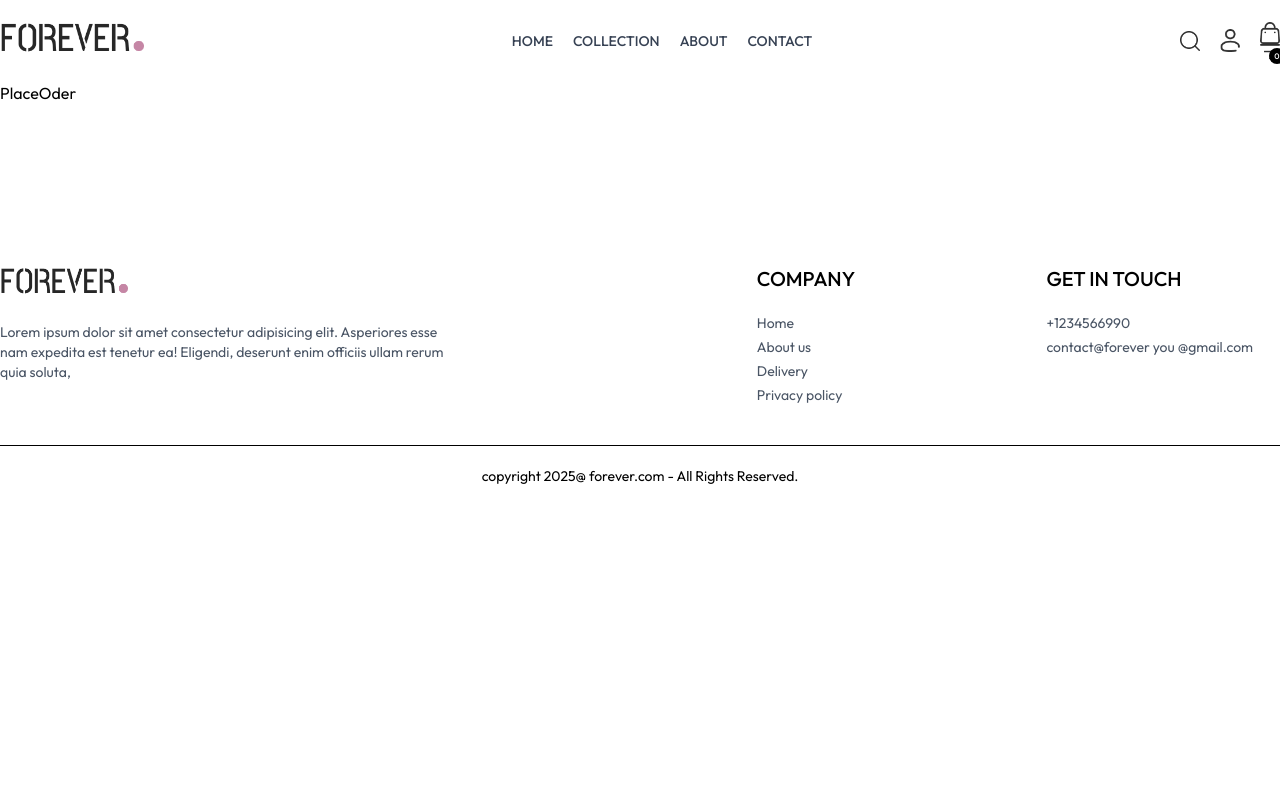
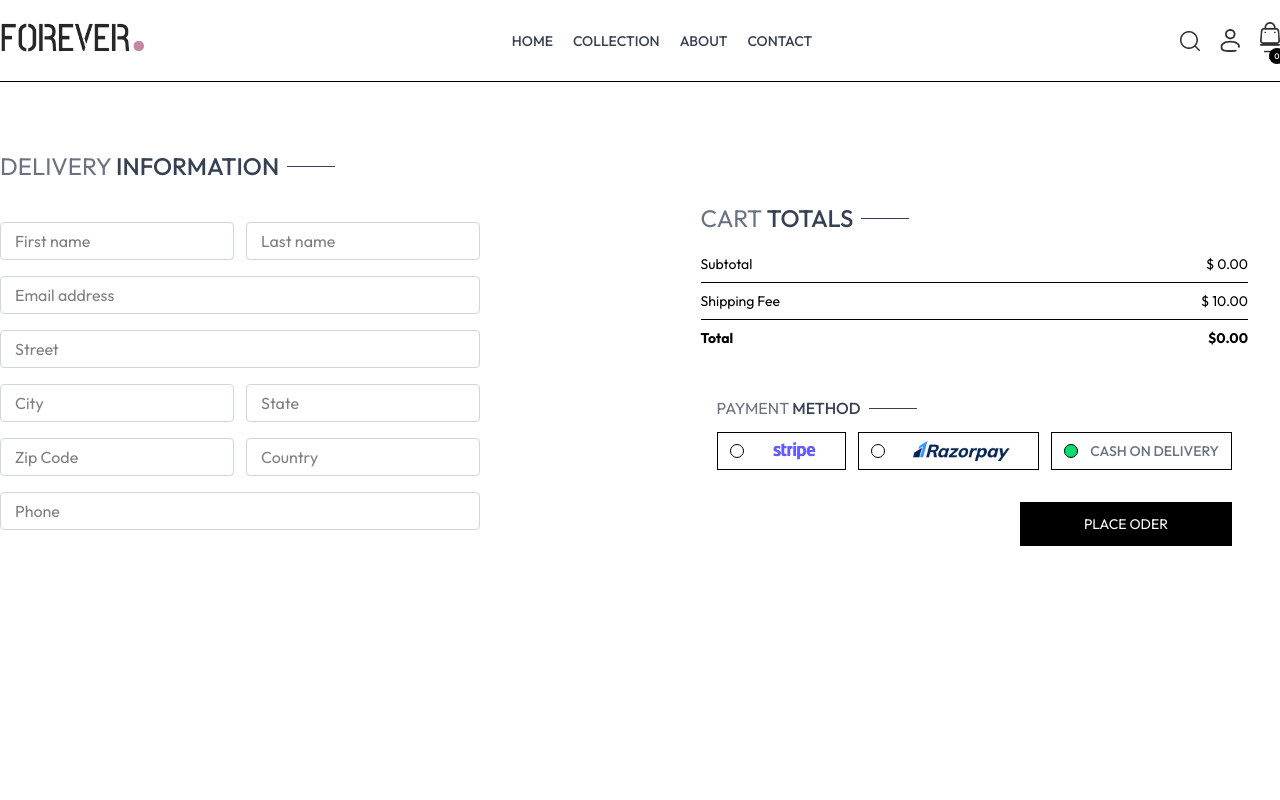
Before and after one commit to Berita-Winnie/e-commerse, a React app in the folder front_end/: page /placeOder in a window 1280 px wide. Shown: the top 800 px of the page. Built offline with nearby package versions, Linux system fonts and the light colour scheme; the HTML template or start-up script is replaced by a standard one.

Commit message:
feat(place-order): complete UI and layout for place order page

```diff
--- a/front_end/src/pages/PlaceOder.jsx
+++ b/front_end/src/pages/PlaceOder.jsx
@@ -1,7 +1,125 @@
-import React from 'react'
+import React, { useState } from 'react'
+import Title from '../components/Title'
+import CartTotal from '../components/CartTotal'
+import { assets } from '../assets/frontend_assets/assets'
 
 const PlaceOder = () => {
-  return <div>PlaceOder</div>
+  const [method, setMethod] = useState('cod')
+  return (
+    <div className="flex flex-col sm:flex-row justify-between gap-4 pt-5  sm:pt-14 min-h-[80vh] border-t">
+      {/* -------------Left Side----------------- */}
+
+      <div className="flex flex-col gap-4 w-full sm:max-w-[480px]">
+        <div className="text-xl sm:text-2xl my-3">
+          <Title text1={'DELIVERY'} text2={'INFORMATION'} />
+        </div>
+        <div className="flex gap-3 ">
+          <input
+            className="border border-gray-300 rounded py-1.5 px-3.5 w-full"
+            type="text"
+            placeholder="First name"
+          />
+          <input
+            className="border border-gray-300 rounded py-1.5 px-3.5 w-full"
+            type="text"
+            placeholder="Last name"
+          />
+        </div>
+        <input
+          className="border border-gray-300 rounded py-1.5 px-3.5 w-full"
+          type="email"
+          placeholder="Email address"
+        />
+        <input
+          className="border border-gray-300 rounded py-1.5 px-3.5 w-full"
+          type="text"
+          placeholder="Street"
+        />
+        <div className="flex gap-3 ">
+          <input
+            className="border border-gray-300 rounded py-1.5 px-3.5 w-full"
+            type="text"
+            placeholder="City"
+          />
+          <input
+            className="border border-gray-300 rounded py-1.5 px-3.5 w-full"
+            type="text"
+            placeholder="State"
+          />
+        </div>
+        <div className="flex gap-3 ">
+          <input
+            className="border border-gray-300 rounded py-1.5 px-3.5 w-full"
+            type="number"
+            placeholder="Zip Code"
+          />
+          <input
+            className="border border-gray-300 rounded py-1.5 px-3.5 w-full"
+            type="text"
+            placeholder="Country"
+          />
+        </div>
+        <input
+          className="border border-gray-300 rounded py-1.5 px-3.5 w-full"
+          type="number"
+          placeholder="Phone"
+        />
+      </div>
+      {/* -----------Right Side------------ */}
+      <div className="mt-8">
+        <div className="m-8  min-w-80">
+          <CartTotal />
+        </div>
+        <div className="m-12 ">
+          <Title text1={'PAYMENT'} text2={'METHOD'} />
+          {/* ------------Payment Method Selection--------------- */}
+          <div className="flex gap-3 flex-col lg:flex-row">
+            <div
+              onClick={() => setMethod('stripe')}
+              className="flex  items-center gap-3 border p-2  px-3 cursor-pointer  "
+            >
+              <p
+                className={`min-w-3.5 h-3.5 border rounded-full ${
+                  method === 'stripe' ? 'bg-green-400' : ''
+                }`}
+              ></p>
+              <img className="h-5 mx-4" src={assets.stripe_logo} alt="" />
+            </div>
+            <div
+              onClick={() => setMethod('razorpay')}
+              className="flex  items-center gap-3 border p-2  px-3 cursor-pointer  "
+            >
+              <p
+                className={`min-w-3.5 h-3.5 border rounded-full  ${
+                  method === 'razorpay' ? 'bg-green-400' : ''
+                }`}
+              ></p>
+              <img className="h-5 mx-4" src={assets.razorpay_logo} alt="" />
+            </div>
+
+            <div
+              onClick={() => setMethod('cod')}
+              className="flex  items-center gap-3 border p-2  px-3 cursor-pointer  "
+            >
+              <p
+                className={`min-w-3.5 h-3.5 border rounded-full ${
+                  method === 'cod' ? 'bg-green-400' : ''
+                } `}
+              ></p>
+              <p className="text-gray-500 text-sm font-medium">
+                CASH ON DELIVERY
+              </p>
+            </div>
+          </div>
+          <div className="w-full text-end mt-8">
+            <button className="bg-black text-white px-16 py-3 text-sm">
+              PLACE ODER
+            </button>
+          </div>
+        </div>
+      </div>
+    </div>
+  )
 }
 
 export default PlaceOder
```
